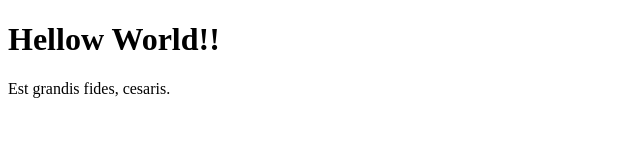
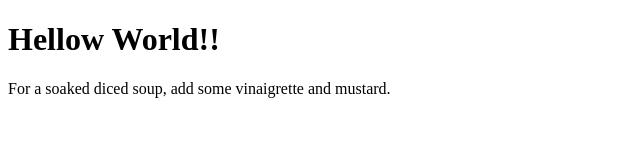
Before and after one commit to Serhansolo/preview-pages, a website: page src/index.html in a window 1280 px wide. Shown: the whole page, without its empty margins (0-640 px from the left). Drawn offline with Linux system fonts and the light colour scheme.

Commit message:
Changed Text, again

```diff
--- a/src/index.html
+++ b/src/index.html
@@ -6,6 +6,6 @@
 </head>
 <body>
 <h1>Hellow World!!</h1>
-<p>Est grandis fides, cesaris.</p>
+<p>For a soaked diced soup, add some vinaigrette and mustard.</p>
 </body>
 </html>
```
